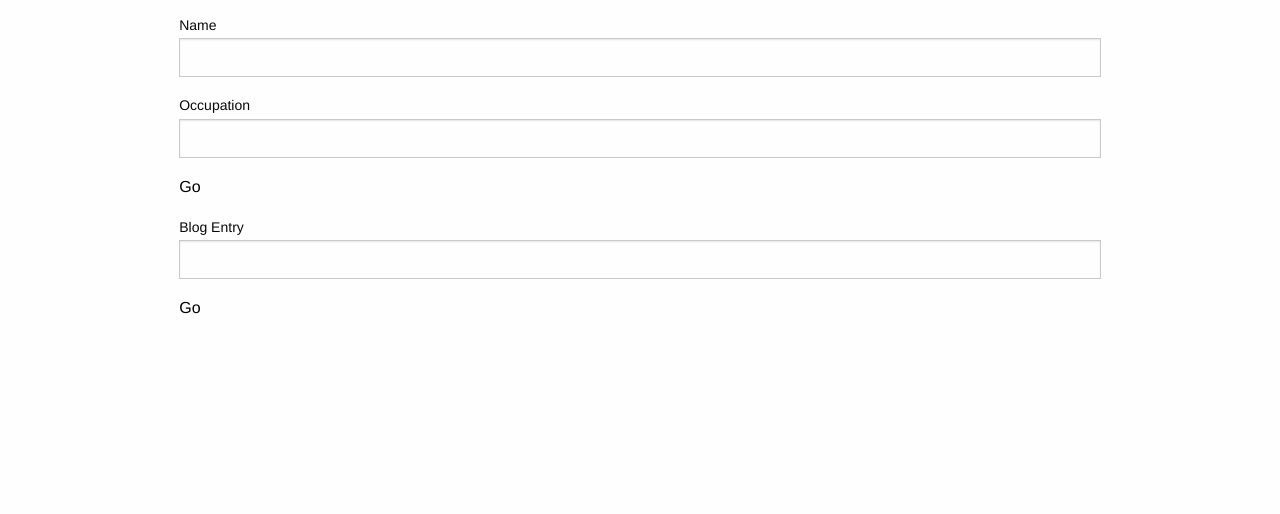
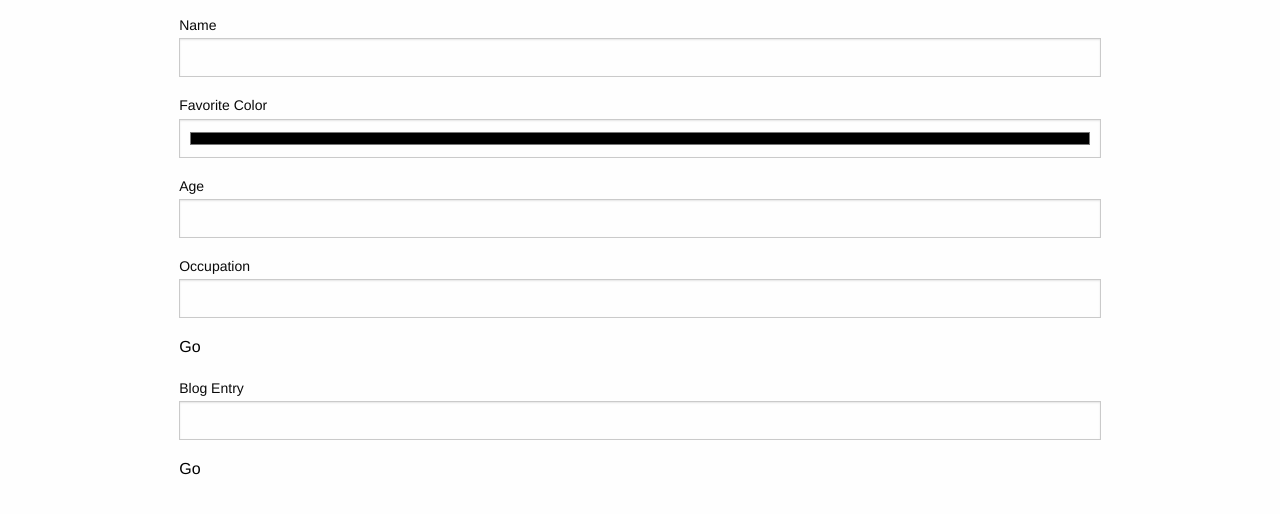
Before and after one commit to acworc/people-factory, a plain HTML site: page index.html in a window 1280 px wide. Shown: the part 86-600 px from the top of the page. Drawn offline with nearby package versions, Linux system fonts and the light colour scheme.

Commit message:
added more form elements

```diff
--- a/index.html
+++ b/index.html
@@ -22,6 +22,18 @@
 
 
                 </p>
+
+
+                <p>
+                    <label for="favoriteColor">Favorite Color</label>
+                    <input type="color" name="favoriteColor">
+                </p>
+
+                <p>
+                    <label for="age">Age</label>
+                    <input type="number" name="age" min=0>
+                </p>
+
 
                 <p>
                     <label for="personClass">Occupation</label>
```
